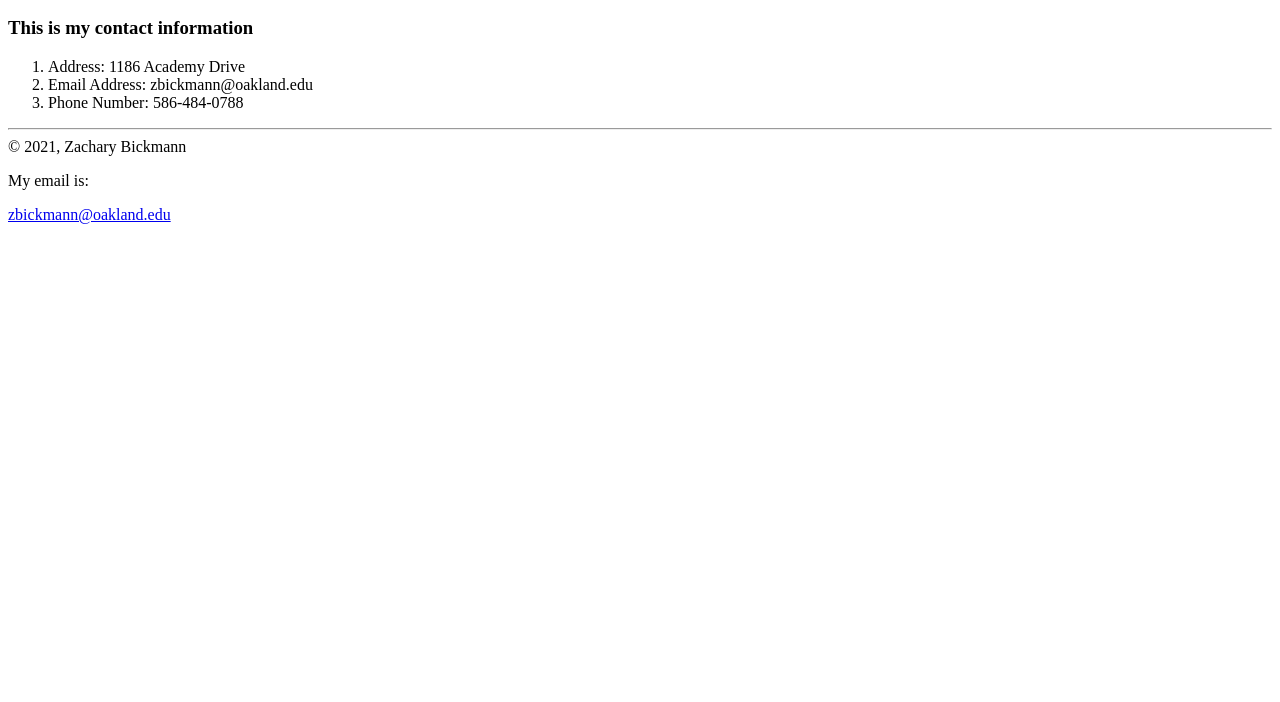
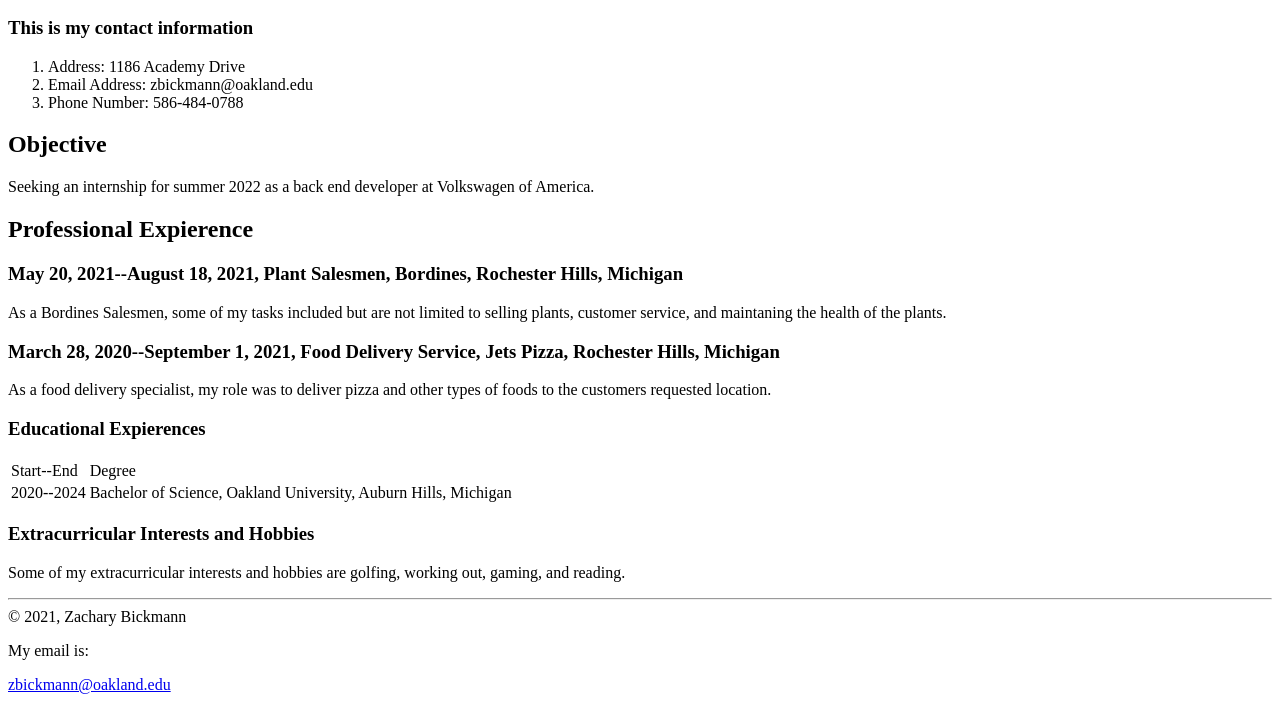
Before and after one commit to BickMad/ZacharyBickmann_hw2_csi2520_fs2021, a plain HTML site: page html/my_resume.html in a window 1280 px wide. Shown: the part 136-838 px from the top of the page. Before the commit the page ends 800 px from the top, so only its background shows below. Drawn offline with Linux system fonts and the light colour scheme.

Commit message:
Added the rest of my_resume page and my_fun_facts page

```diff
--- a/html/my_resume.html
+++ b/html/my_resume.html
@@ -10,13 +10,13 @@
         <header>
             <nav>
                 <i class="fas fa-meteor"></i>
-                <span><a href="/Users/zach/Documents/ZacharyBickmann_portfolio_website/index.html">Home</a></span>
+                <span><a href="../index.html">Home</a></span>
                 <span><a href="my_resume.html">Resume</a></span>
                 <span><a href="my_fun_facts.html">Fun Facts</a></span>
             </nav>
+            <h1>Zachary Bickmann Portfolio Website</h1>
         </header>
 
-        <h1>Zachary Bickmann Portfolio Website</h1>
         <h2>Zachary Bickmann - Resume</h2>
         <h3>This is my contact information</h3>
         <ol>
@@ -24,6 +24,44 @@
             <li>Email Address: zbickmann@oakland.edu</li>
             <li>Phone Number: 586-484-0788</li>
         </ol>
+
+        <main>
+            <div>
+                <h2>Objective</h2>
+                <p>
+                    Seeking an internship for summer 2022 as a back end developer at Volkswagen of America.
+                </p>
+            </div>
+
+            <h2>Professional Expierence</h2>
+            <section>
+            <h3>May 20, 2021--August 18, 2021, Plant Salesmen, Bordines, Rochester Hills, Michigan</h3>
+                <p>As a Bordines Salesmen, some of my tasks included but are not limited to selling plants, customer service,
+                    and maintaning the health of the plants.
+                </p>
+            </section>
+            <section>
+            <h3>March 28, 2020--September 1, 2021, Food Delivery Service, Jets Pizza, Rochester Hills, Michigan</h3>
+                <p>As a food delivery specialist, my role was to deliver pizza and other types of foods to the customers
+                    requested location.
+                </p>
+            </section>
+            <h3>Educational Expierences</h3>
+            <table class="ed">
+                <tr>
+                    <td>Start--End</td>
+                    <td>Degree</td>
+                </tr>
+                    <td>2020--2024</td>
+                    <td>Bachelor of Science, Oakland University, Auburn Hills, Michigan</td>
+            </table>
+            <div>
+                <h3>Extracurricular Interests and Hobbies</h3>
+                <p>Some of my extracurricular interests and hobbies are golfing, working out, gaming, and reading.</p>
+            </div>
+
+
+
 
 
         <hr>
```
Also changed, not shown: html/my_fun_facts.html (+33 -3 lines), index.html (+3 -1 lines), img/bookPic.jpg (added), 2 other files.
